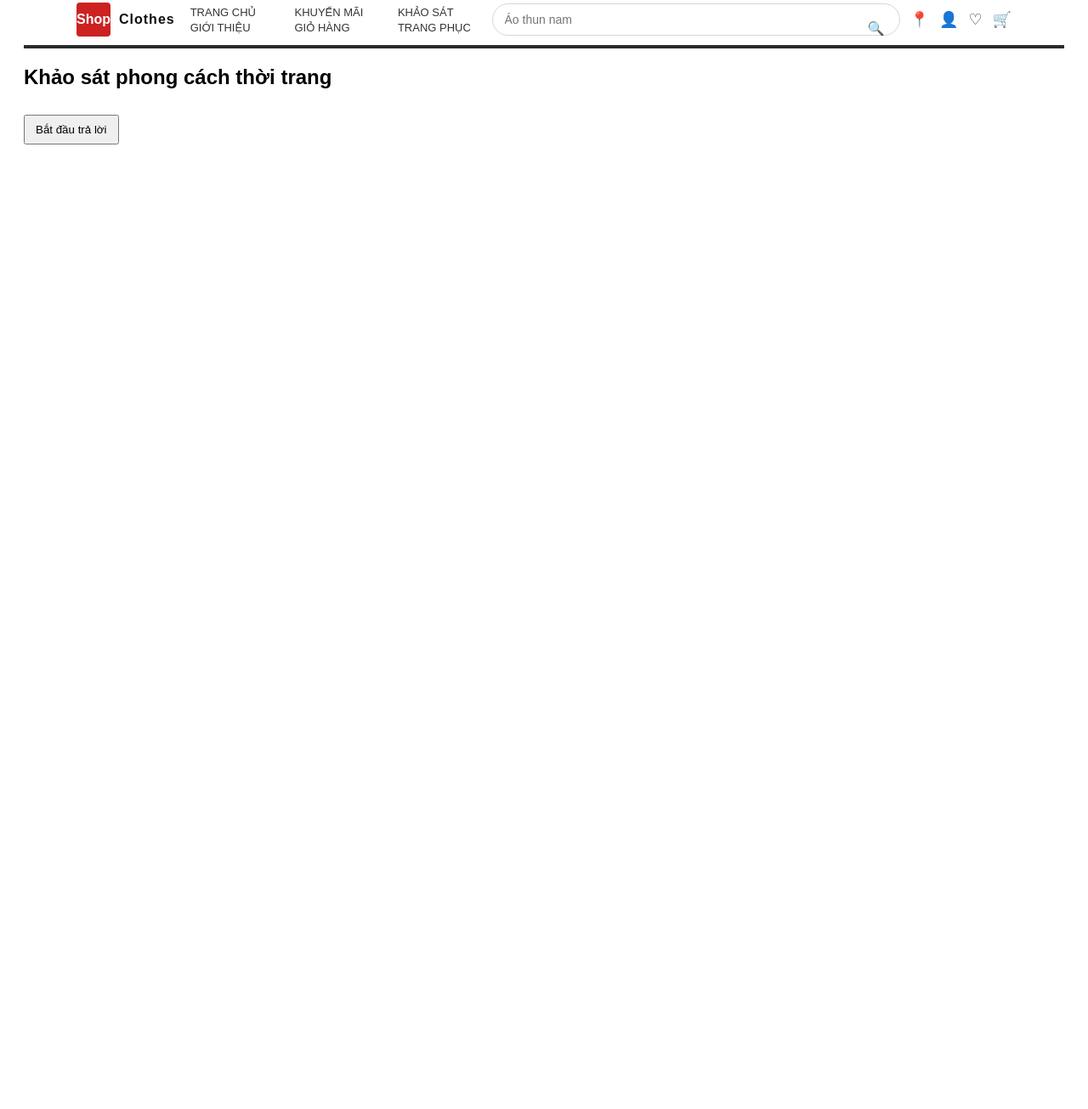
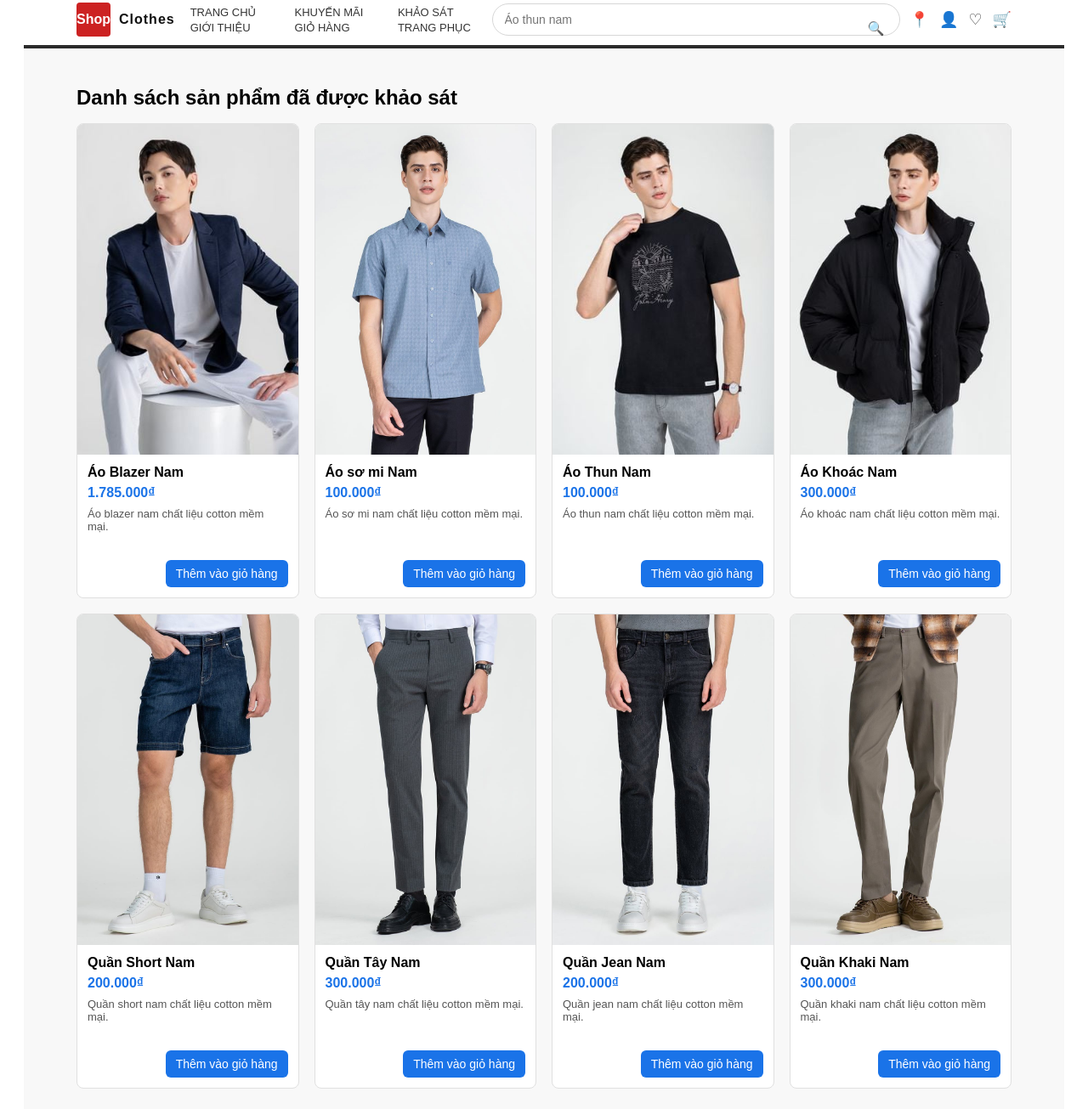
Before and after one commit to CaoVanHotXoan/AoQuan, a plain HTML site: page index.html in a window 1280 px wide. Shown: the part 35-1340 px from the top of the page at 85% size. Before the commit the page ends 800 px from the top, so only its background shows below. Drawn offline with Linux system fonts and the light colour scheme.

Commit message:
Update index.html

```diff
--- a/index.html
+++ b/index.html
@@ -3,7 +3,6 @@
   <head>
     <meta charset="utf-8" />
     <meta name="viewport" content="width=device-width, initial-scale=1" />
-    <title>Menu</title>
     <link rel="stylesheet" href="style.css" />
   </head>
   <body>
@@ -49,91 +48,132 @@
       </div>
       <div class="top-divider"></div>
     </header>
-    <!-- End Header -->
-
-<h2>Khảo sát phong cách thời trang</h2>
-<button onclick="openPopup()">Bắt đầu trả lời</button>
-
-<!-- POPUP -->
-<div class="overlay" id="popupOverlay">
-    <div class="popup">
-        <h3>Khảo sát thời trang</h3>
-
-        <div class="question">
-            <strong>1. Bạn thường ưu tiên phong cách quần áo nào nhất?</strong><br>
-            <input type="radio" name="q1" value="Thể thao, năng động"> a. Thể thao, năng động<br>
-            <input type="radio" name="q1" value="Lịch sự, sang trọng"> b. Lịch sự, sang trọng<br>
-            <input type="radio" name="q1" value="Đơn giản, tối giản"> c. Đơn giản, tối giản<br>
-            <input type="radio" name="q1" value="Cá tính, nổi bật"> d. Cá tính, nổi bật
+    <section id="product-grid" class="products">
+      <div class="container">
+        <h2>Danh sách sản phẩm đã được khảo sát</h2>
+        <div class="product-grid">
+          <article class="product-card">
+            <img
+              src="./img/sanpham1.jpg"
+              alt="Áo Blazer Nam"
+              style="height: auto; width: auto"
+            />
+            <div class="info">
+              <div class="name">Áo Blazer Nam</div>
+              <div class="price">1.785.000₫</div>
+              <div class="desc">Áo blazer nam chất liệu cotton mềm mại.</div>
             </div>
-
-        <div class="question">
-            <strong>2. Màu sắc bạn thích mặc nhất là gì?</strong><br>
-            <input type="radio" name="q2" value="Màu trung tính"> a. Màu trung tính<br>
-            <input type="radio" name="q2" value="Màu sáng rực rỡ"> b. Màu sáng rực rỡ<br>
-            <input type="radio" name="q2" value="Màu pastel"> c. Màu pastel nhẹ nhàng<br>
-            <input type="radio" name="q2" value="Màu tối trầm"> d. Màu tối, trầm
+            <div class="actions">
+              <button class="btn">Thêm vào giỏ hàng</button>
             </div>
-
-        <div class="question">
-            <strong>3. Bạn thường lựa chọn quần áo dựa trên điều gì?</strong><br>
-            <input type="radio" name="q3" value="Sự thoải mái"> a. Sự thoải mái<br>
-            <input type="radio" name="q3" value="Thời trang xu hướng"> b. Thời trang, xu hướng<br>
-            <input type="radio" name="q3" value="Phù hợp công việc"> c. Phù hợp công việc/học tập<br>
-            <input type="radio" name="q3" value="Theo tâm trạng"> d. Theo tâm trạng
+          </article>
+          <article class="product-card">
+            <img
+              src="./img/aosomi.jpg"
+              alt="Áo Blazer Nam"
+              style="height: auto; width: auto"
+            />
+            <div class="info">
+              <div class="name">Áo sơ mi Nam</div>
+              <div class="price">100.000₫</div>
+              <div class="desc">Áo sơ mi nam chất liệu cotton mềm mại.</div>
             </div>
-
-        <div class="question">
-            <strong>4. Bạn thường chi bao nhiêu cho một bộ trang phục?</strong><br>
-            <input type="radio" name="q4" value="Dưới 300k"> a. Dưới 300.000đ<br>
-            <input type="radio" name="q4" value="300-700k"> b. 300.000đ – 700.000đ<br>
-            <input type="radio" name="q4" value="700k-1.5m"> c. 700.000đ – 1.500.000đ<br>
-            <input type="radio" name="q4" value="Trên 1.5m"> d. Trên 1.500.000đ
+            <div class="actions">
+              <button class="btn">Thêm vào giỏ hàng</button>
             </div>
-
-        <div class="question">
-            <strong>5. Trang phục bạn hay mặc nhất khi ra ngoài?</strong><br>
-            <input type="radio" name="q5" value="Áo phông + jean"> a. Áo phông + quần jean<br>
-            <input type="radio" name="q5" value="Sơ mi + quần tây"> b. Sơ mi + quần tây<br>
-            <input type="radio" name="q5" value="Váy đầm"> c. Váy/đầm hoặc outfit phối kỹ<br>
-            <input type="radio" name="q5" value="Hoodie streetwear"> d. Hoodie, đồ streetwear
+          </article>
+          <article class="product-card">
+            <img
+              src="./img/aothun.jpg"
+              alt="Áo Thun Nam"
+              style="height: auto; width: auto"
+            />
+            <div class="info">
+              <div class="name">Áo Thun Nam</div>
+              <div class="price">100.000₫</div>
+              <div class="desc">Áo thun nam chất liệu cotton mềm mại.</div>
             </div>
-
-        <div class="question">
-            <strong>6. Bạn thường chọn chất liệu quần áo nào?</strong><br>
-            <input type="radio" name="q6" value="Cotton"> a. Cotton thoáng mát<br>
-            <input type="radio" name="q6" value="Jean"> b. Jean/denim<br>
-            <input type="radio" name="q6" value="Nỉ thun"> c. Nỉ, thun<br>
-            <input type="radio" name="q6" value="Lụa"> d. Lụa/vải mềm mịn
+            <div class="actions">
+              <button class="btn">Thêm vào giỏ hàng</button>
             </div>
-
-        <div class="question">
-            <strong>7. Bạn thường chọn giày kiểu gì nhất?</strong><br>
-            <input type="radio" name="q7" value="Sneaker"> a. Sneaker<br>
-            <input type="radio" name="q7" value="Giày da"> b. Giày da/giày tây<br>
-            <input type="radio" name="q7" value="Sandal"> c. Sandal/dép<br>
-            <input type="radio" name="q7" value="Trend"> d. Giày thời trang theo trend
+          </article>
+          <article class="product-card">
+            <img
+              src="./img/aokhoac.jpg"
+              alt="Áo Khoác Nam"
+              style="height: auto; width: auto"
+            />
+            <div class="info">
+              <div class="name">Áo Khoác Nam</div>
+              <div class="price">300.000₫</div>
+              <div class="desc">Áo khoác nam chất liệu cotton mềm mại.</div>
             </div>
-        <button onclick="submitAnswer()">Gửi kết quả</button>
-        <button onclick="closePopup()">Đóng</button>
+            <div class="actions">
+              <button class="btn">Thêm vào giỏ hàng</button>
+            </div>
+          </article>
+          <article class="product-card">
+            <img
+              src="./img/quanshort.jpg"
+              alt="Quần Short Nam"
+              style="height: auto; width: auto"
+            />
+            <div class="info">
+              <div class="name">Quần Short Nam</div>
+              <div class="price">200.000₫</div>
+              <div class="desc">Quần short nam chất liệu cotton mềm mại.</div>
+            </div>
+            <div class="actions">
+              <button class="btn">Thêm vào giỏ hàng</button>
+            </div>
+          </article>
+          <article class="product-card">
+            <img
+              src="./img/quantay.jpg"
+              alt="Quần Tây Nam"
+              style="height: auto; width: auto"
+            />
+            <div class="info">
+              <div class="name">Quần Tây Nam</div>
+              <div class="price">300.000₫</div>
+              <div class="desc">Quần tây nam chất liệu cotton mềm mại.</div>
+            </div>
+            <div class="actions">
+              <button class="btn">Thêm vào giỏ hàng</button>
+            </div>
+          </article>
+          <article class="product-card">
+            <img
+              src="./img/quanjean.jpg"
+              alt="Quần Jean Nam"
+              style="height: auto; width: auto"
+            />
+            <div class="info">
+              <div class="name">Quần Jean Nam</div>
+              <div class="price">200.000₫</div>
+              <div class="desc">Quần jean nam chất liệu cotton mềm mại.</div>
+            </div>
+            <div class="actions">
+              <button class="btn">Thêm vào giỏ hàng</button>
+            </div>
+          </article>
+          <article class="product-card">
+            <img
+              src="./img/quankhaki.jpg"
+              alt="Quần Khaki Nam"
+              style="height: auto; width: auto"
+            />
+            <div class="info">
+              <div class="name">Quần Khaki Nam</div>
+              <div class="price">300.000₫</div>
+              <div class="desc">Quần khaki nam chất liệu cotton mềm mại.</div>
+            </div>
+            <div class="actions">
+              <button class="btn">Thêm vào giỏ hàng</button>
+            </div>
+          </article>
         </div>
       </div>
-
-<script>
-function openPopup() {
-    document.getElementById("popupOverlay").style.display = "block";
-}
-
-function closePopup() {
-    document.getElementById("popupOverlay").style.display = "none";
-}
-function submitAnswer() {
-    window.location.href = "danhsachsanpham.html";
-}
-</script>
-
+    </section>
   </body>
 </html>
-
-  </body>
-</html>
```
Lines whose indentation alone changed are shown as unchanged.
